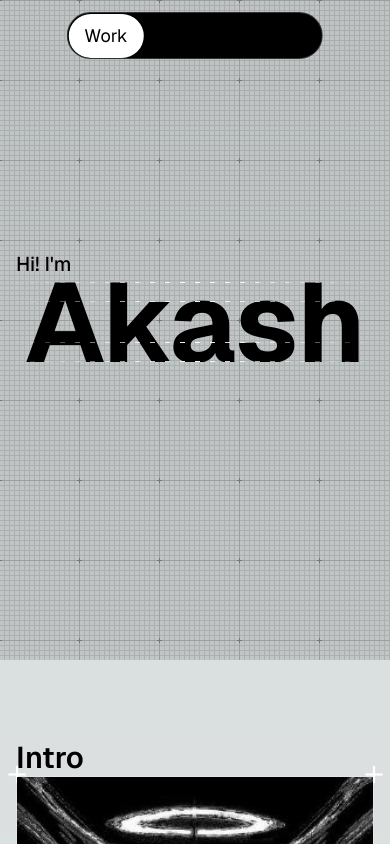
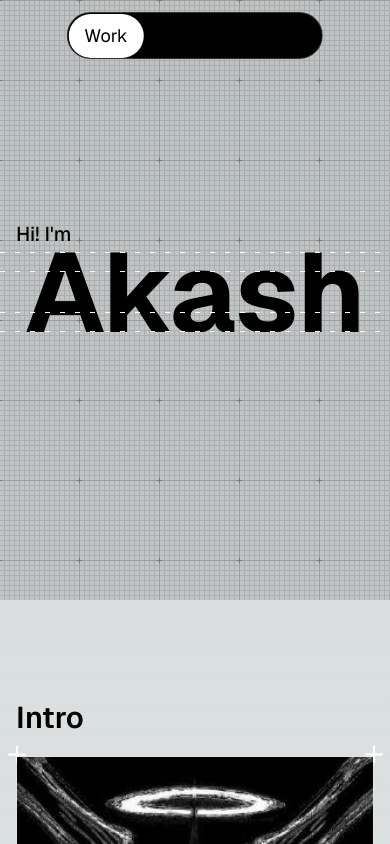
Before and after one commit to heyyakash/portfolio-2025, a Next.js app: page / in a window 390 px wide. Shown: the top 844 px of the page. Built offline with nearby package versions, Linux system fonts and the light colour scheme.

Commit message:
styling changes

```diff
--- a/app/layout.tsx
+++ b/app/layout.tsx
@@ -26,9 +26,8 @@ export default function RootLayout({
         <main className="relative z-0">
         {children}
         </main>
-        <footer className="mt-[5rem]">
+        <footer className="mt-[5rem] px-4">
           <CustomCard className="w-full py-4 max-w-[1200px] mx-auto flex text-md relative text-gray-400 gap-2 font-normal justify-center items-center">
-
             Crafted with <FaHeart className="text-pink-500" /> by <span className="text-white font-semibold">Akash Sharma</span>
           </CustomCard>
         </footer>
--- a/components/DashedLine.tsx
+++ b/components/DashedLine.tsx
@@ -12,7 +12,7 @@ const DashedLine: React.FC<props> = ({ position }) => {
         initial={{ width: 0 }}
         animate={{ width:"100%" }}
         transition={{ duration: 1, ease: "easeOut" }}
-        className="w-full h-full bg-gradient-to-r from-transparent via-white to-transparent"
+        className="w-full h-full bg-white md:bg-gradient-to-r md:from-transparent md:via-white md:to-transparent"
         style={{
           maskImage: "linear-gradient(to right, black 5px, transparent 5px)",
           WebkitMaskImage:
--- a/components/Hero.tsx
+++ b/components/Hero.tsx
@@ -5,7 +5,7 @@ import { motion } from "framer-motion";
 
 export default function Hero() {
   return (
-    <section className="bg-[url('/graphy.png')] min-h-[660px] lg:min-h-[723px] flex flex-col justify-center">
+    <section className="bg-[url('/graphy.png')] min-h-[600px] lg:min-h-[723px] flex flex-col justify-center">
       <div className="max-w-[750px] w-full mx-auto">
         <motion.h3 initial={{ width: 0 }} animate={{ width: "auto" }} transition={{ duration: 3, ease: "easeInOut" }} className="text-xl overflow-hidden -mt-12 px-4 lg:px-0 lg:text-3xl font-medium whitespace-nowrap">
           Hi! I&apos;m
--- a/components/HobbiesHero.tsx
+++ b/components/HobbiesHero.tsx
@@ -6,7 +6,7 @@ import Marquee from "react-fast-marquee";
 
 export default function HobbiesHero() {
   return (
-    <section className="bg-[url('/swirl.png')] min-h-[660px] lg:min-h-[723px] flex flex-col justify-center">
+    <section className="bg-[url('/swirl.png')] min-h-[600px] lg:min-h-[723px] flex flex-col justify-center">
       <div className="max-w-[750px] w-full mx-auto">
         <motion.h3 initial={{ width: 0 }} animate={{ width: "auto" }} transition={{ duration: 3, ease: "easeInOut" }} className="text-xl overflow-hidden -mt-12 px-4 lg:px-0 lg:text-3xl font-medium whitespace-nowrap">
           Checkout my
--- a/components/blogHero.tsx
+++ b/components/blogHero.tsx
@@ -6,7 +6,7 @@ import Marquee from "react-fast-marquee";
 
 export default function BlogHero() {
   return (
-    <section className="bg-[url('/blogs.png')] min-h-[660px] lg:min-h-[723px] flex flex-col justify-center">
+    <section className="bg-[url('/blogs.png')] min-h-[600px] lg:min-h-[723px] flex flex-col justify-center">
       <div className="max-w-[750px] w-full mx-auto">
         <motion.h3 initial={{ width: 0 }} animate={{ width: "auto" }} transition={{ duration: 3, ease: "easeInOut" }} className="text-xl overflow-hidden -mt-12 px-4 lg:px-0 lg:text-3xl font-medium whitespace-nowrap">
           Checkout my
--- a/components/introduction.tsx
+++ b/components/introduction.tsx
@@ -4,7 +4,7 @@ import CustomCard from './customizableCard'
 const Introduction = () => {
     return (
         <section className='py-[5rem] relative'>
-            <div className='max-w-[1200px] w-full mx-auto md:my-5 text-3xl px-4  font-semibold m'>Intro</div>
+            <div className='max-w-[1200px] w-full mx-auto my-5 text-3xl px-4  font-semibold m'>Intro</div>
             <div className='grid grid-cols-1 grid-rows-2 md:grid-cols-3 md:grid-rows-1 max-w-[1200px] w-full px-4  md:gap-6 items-center place-items-center mx-auto'>
                 <CustomCard className='col-span-1 w-full h-full'>
                     <img src="/profile.jpeg" className='w-full h-full  object-cover  grayscale hover:grayscale-0 trans cursor-pointer' alt="avatar" />
```
